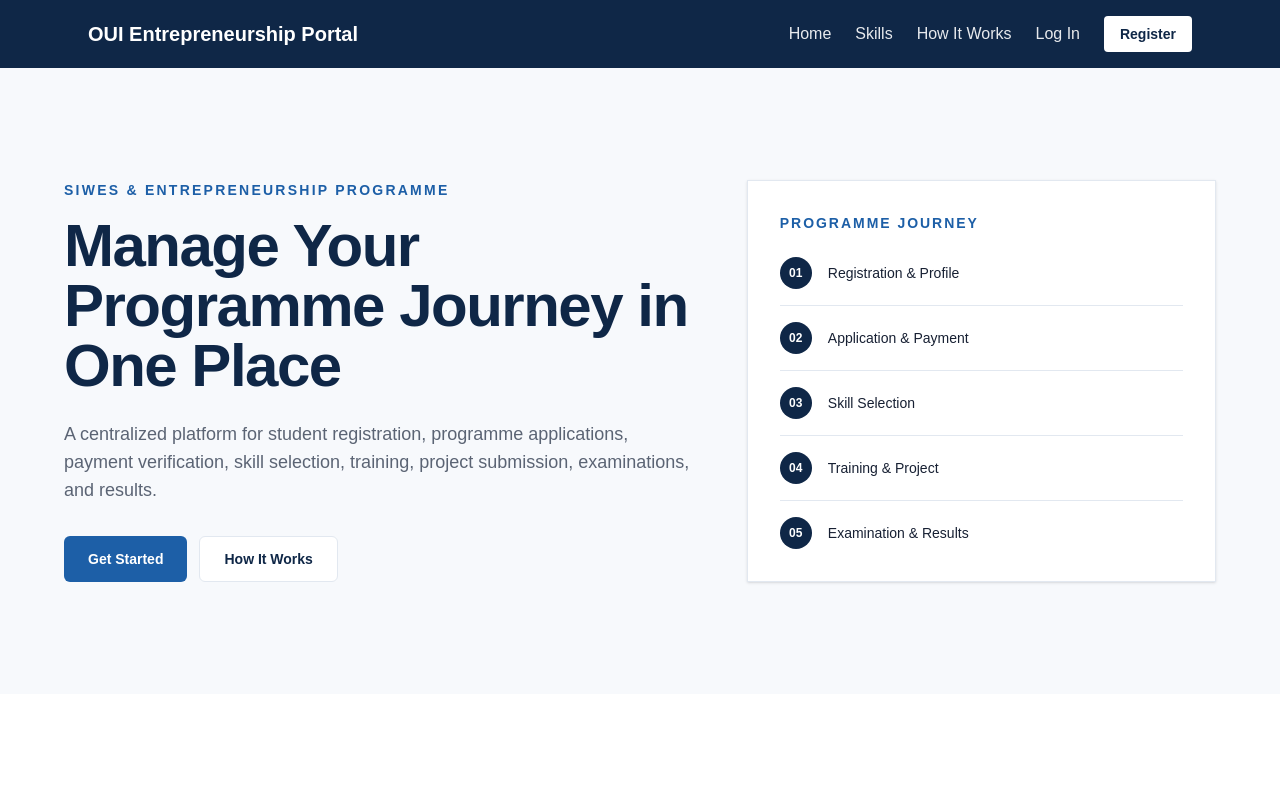
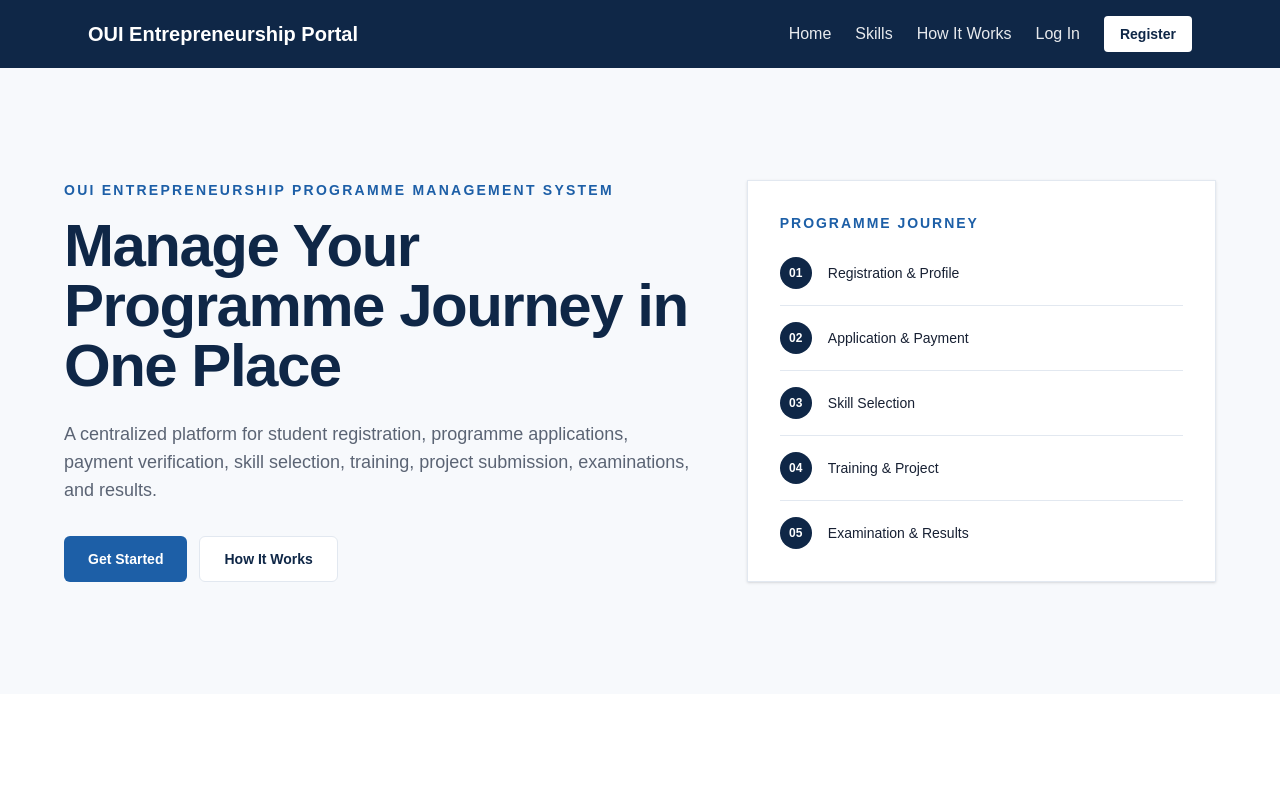
Before and after one commit to University-SIWES-Team/siwes-entrepreneurship-portal, a Next.js app: page / in a window 1280 px wide. Shown: the top 793 px of the page. Built offline with nearby package versions, Linux system fonts and the light colour scheme.

Commit message:
feat: update metadata and hero section with official project title (#27)

```diff
--- a/app/components/Hero.tsx
+++ b/app/components/Hero.tsx
@@ -4,7 +4,7 @@ export default function Hero() {
       <div className="mx-auto grid max-w-6xl items-center gap-12 lg:grid-cols-[1.15fr_0.85fr]">
         <div>
           <p className="text-sm font-semibold uppercase tracking-[0.16em] text-[#1D5FA7]">
-            SIWES & Entrepreneurship Programme
+            OUI Entrepreneurship Programme Management System
           </p>
 
           <h1 className="mt-4 max-w-3xl text-4xl font-bold tracking-tight text-[#0F2747] sm:text-5xl lg:text-6xl">
--- a/app/layout.tsx
+++ b/app/layout.tsx
@@ -13,8 +13,8 @@ const geistMono = Geist_Mono({
 });
 
 export const metadata: Metadata = {
-  title: "Create Next App",
-  description: "Generated by create next app",
+  title: "OUI Entrepreneurship Programme Management System",
+  description: "Centralized web-based platform for managing university entrepreneurship programme registration, applications, payments, training, and results.",
 };
 
 export default function RootLayout({ children }: LayoutProps<"/">) {
```
